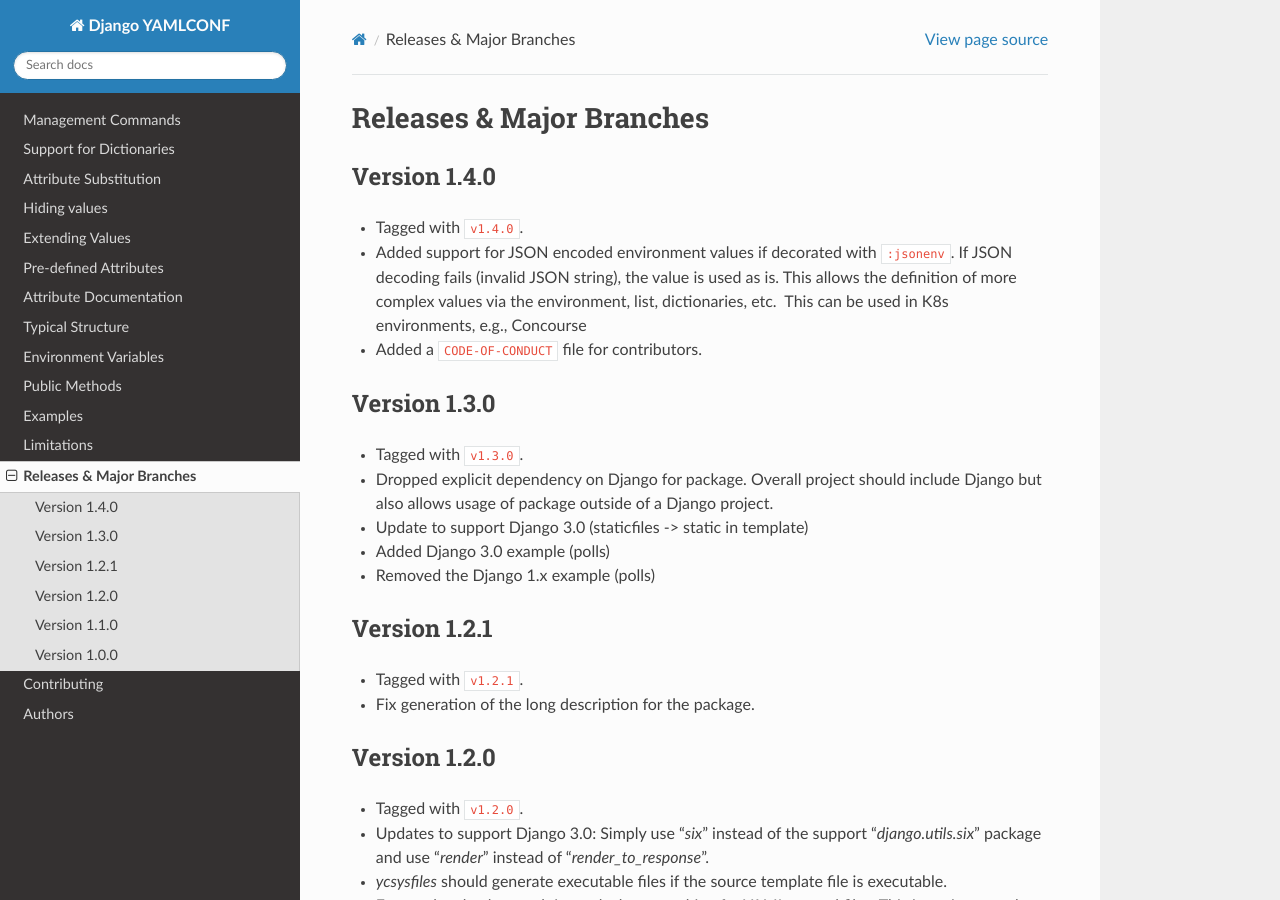
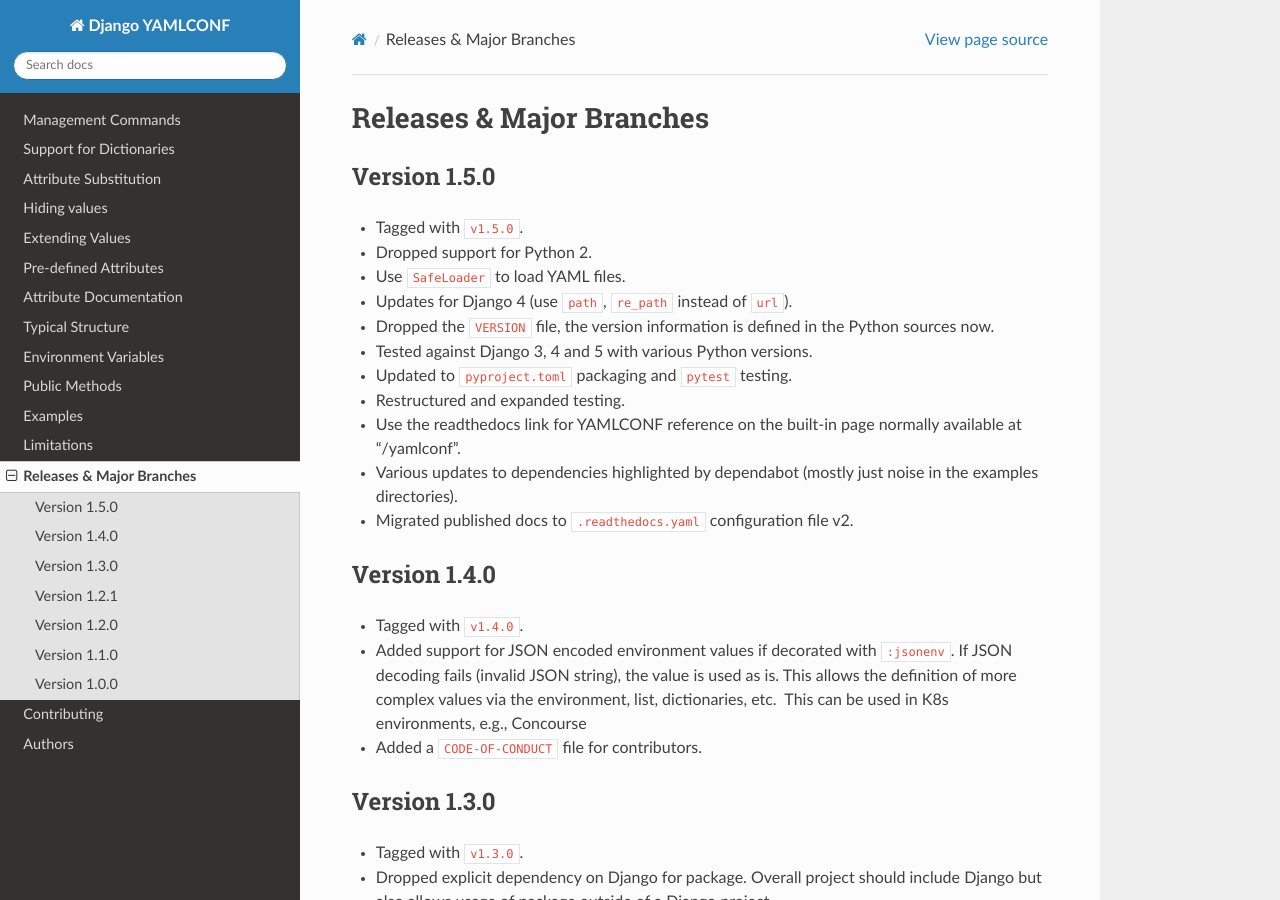
Before and after one commit to vmware/django-yamlconf, a Sphinx documentation site: the page built from docs/releases.rst, in a window 1280 px wide and 900 px high. Built offline with Sphinx 7.4.7 and the Read the Docs theme 3.1.0, drawn with Linux system fonts in a browser that asks for light colours.

Commit message:
Update CHANGELOG and release notes for v1.5.0
Updated the files for the v1.5.0 release.

```diff
--- a/docs/releases.rst
+++ b/docs/releases.rst
@@ -6,6 +6,27 @@
 
 Releases & Major Branches
 -------------------------
+
+.. _releases-1.5.0:
+
+Version 1.5.0
+~~~~~~~~~~~~~
+
+- Tagged with ``v1.5.0``.
+- Dropped support for Python 2.
+- Use ``SafeLoader`` to load YAML files.
+- Updates for Django 4 (use ``path``, ``re_path`` instead of ``url``).
+- Dropped the ``VERSION`` file, the version information is defined in
+  the Python sources now.
+- Tested against Django 3, 4 and 5 with various Python versions.
+- Updated to ``pyproject.toml`` packaging and ``pytest`` testing.
+- Restructured and expanded testing.
+- Use the readthedocs link for YAMLCONF reference on the built-in page
+  normally available at "/yamlconf".
+- Various updates to dependencies highlighted by dependabot (mostly
+  just noise in the examples directories).
+- Migrated published docs to ``.readthedocs.yaml`` configuration file
+  v2.
 
 .. _releases-1.4.0:
 
```
Also changed, not shown: CHANGELOG.md (+1 -1 lines).
